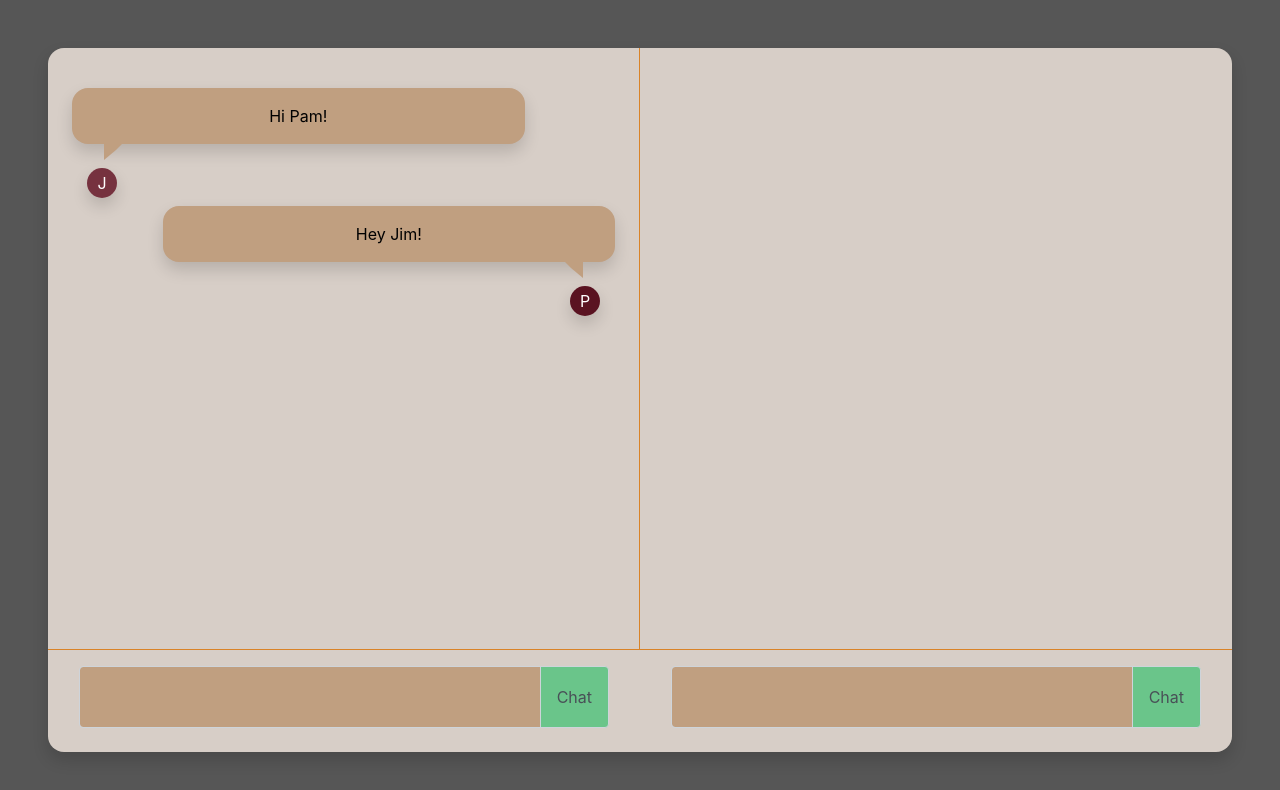
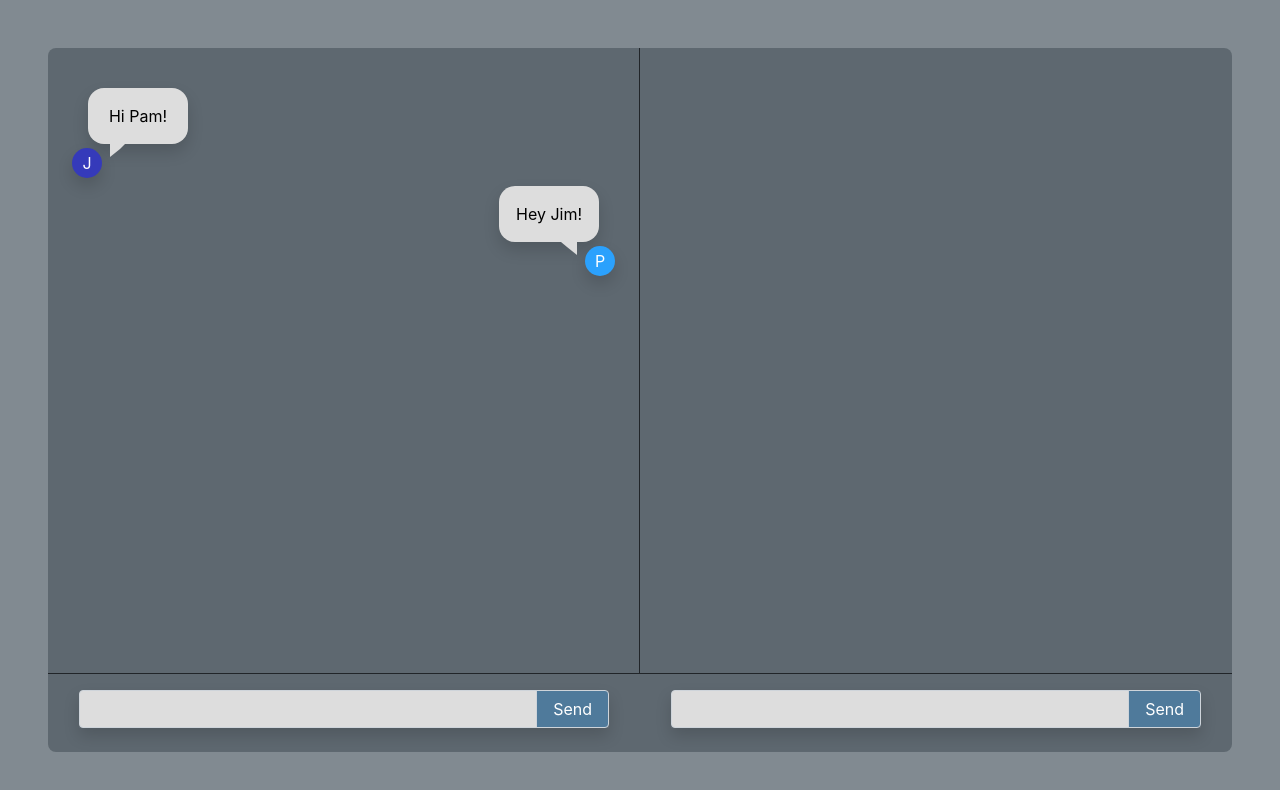
Before and after one commit to Firecoded/chat_sim_v1, a React (Create React App) app: page / in a window 1280 px wide. Shown: the top 790 px of the page. Built offline with nearby package versions, Linux system fonts and the light colour scheme.

Commit message:
adjust color palette, element spacing, general ui changes

```diff
--- a/src/components/chatBubbles.tsx
+++ b/src/components/chatBubbles.tsx
@@ -20,16 +20,10 @@ export const ChatBubbles = ({ chatUserId, chatLogs, otherUser }: IChatBubblesPro
         scrollToBottom();
     }, [chatLogs, otherUser.isTyping]);
 
-    const addGutter = (addGutter: boolean) => {
-        if (addGutter) {
-            return <div className="col-md-2 d-sm-none d-md-block"></div>;
-        }
-    };
-
     const addUserIcon = (addIcon: boolean, leftBubble: boolean, initial: string) => {
         if (addIcon) {
             return (
-                <div className={`col-12 d-flex justify-content-${leftBubble ? "start" : "end"}`}>
+                <div className={`col-12 d-flex justify-content-${leftBubble ? "start pl-0" : "end pr-0"}`}>
                     <div
                         className={`${
                             leftBubble ? "left" : "right"
@@ -46,12 +40,9 @@ export const ChatBubbles = ({ chatUserId, chatLogs, otherUser }: IChatBubblesPro
         if (otherUser.isTyping) {
             return (
                 <div className="mb-2 chat-bubble-container row">
-                    <div className="col-12 d-flex justify-content-end">
+                    <div className="col-12 d-flex justify-content-end pr-0">
                         <div className="d-flex align-items-center justify-content-center">
                             <IsTyping />
-                        </div>
-                        <div className="right-user-bubble shadow chat-bubble-user-icon d-flex align-items-center justify-content-center">
-                            <span>{otherUser.chatUserName[0]}</span>
                         </div>
                     </div>
 
@@ -65,20 +56,18 @@ export const ChatBubbles = ({ chatUserId, chatLogs, otherUser }: IChatBubblesPro
     return (
         <div className="mt-3 p-3">
             {chatLogs.map((chatLog, index) => {
-                const leftBubble = chatLog.chatUserId === chatUserId;
+                const isLeft = chatLog.chatUserId === chatUserId;
                 const showUserIcon =
                     index === chatLogs.length - 1 || chatLog.chatUserId !== chatLogs[index + 1].chatUserId;
-                const bubbleOriginElement = showUserIcon
-                    ? `mb-4 bubble-origin-${leftBubble ? "left" : "right"}`
-                    : `mb-1`;
+                const bubbleOriginElement = showUserIcon ? `mb-1 bubble-origin-${isLeft ? "left" : "right"}` : `mb-1`;
                 return (
                     <div className="mb-2 chat-bubble-container row" key={`${index}_${chatLog.chatUserId}`}>
-                        {addGutter(!leftBubble)}
-                        <div className={`col-md-10 col-sm-12 p-3 chat-bubble shadow ${bubbleOriginElement}`}>
-                            {chatLog.chatLogContent}
+                        <div className={`d-flex justify-content-${isLeft ? "start " : "end "}w-100 px-3`}>
+                            <span className={`p-3 chat-bubble shadow ${bubbleOriginElement}`}>
+                                {chatLog.chatLogContent}
+                            </span>
                         </div>
-                        {addGutter(leftBubble)}
-                        {addUserIcon(showUserIcon, leftBubble, chatLog.chatUserName[0])}
+                        {addUserIcon(showUserIcon, isLeft, chatLog.chatUserName[0])}
                     </div>
                 );
             })}
--- a/src/components/chatInput.tsx
+++ b/src/components/chatInput.tsx
@@ -25,16 +25,16 @@ export const ChatInput = ({ onSubmit, setUserIsTyping, userIsTyping }: IChatInpu
                 setInputValue("");
             }}
         >
-            <div className="input-group">
-                <textarea
+            <div className="input-group shadow">
+                <input
                     className="form-control chat-input"
-                    aria-label="Chat Text Area"
+                    aria-label="Chat Input"
                     value={inputValue}
                     onChange={(e) => setInputValue(e.target.value)}
-                ></textarea>
+                ></input>
                 <div className="input-group-append">
                     <button className="input-group-text chat-input-button px-3" type="submit">
-                        Chat
+                        Send
                     </button>
                 </div>
             </div>
--- a/src/controllers/chatSimContainer.tsx
+++ b/src/controllers/chatSimContainer.tsx
@@ -55,7 +55,7 @@ export const ChatSimContainer = (): JSX.Element => {
     };
 
     return (
-        <div className="shadow chat-sim-container container-fluid h-100 rounded-corners-all d-flex flex-column">
+        <div className="chat-sim-container container-fluid h-100 d-flex flex-column">
             <div className="row d-md-none">
                 <div className="col-12 p-0">
                     <ChatToggle
--- a/src/styles/main.scss
+++ b/src/styles/main.scss
@@ -8,25 +8,30 @@ body {
 
 #root {
     height: 100vh;
-    background-color: get-color("foreground");
+    background-color: get-color("background3");
     padding: 3rem;
 }
 
 .chat-sim-container {
     max-width: 1800px;
-    background-color: get-color("background");
+    background-color: get-color("background5");
+    border-radius: 0.5rem;
 }
 
 .chat-toggle-container {
-    background-color: get-color("foreground");
+    background: get-color("background3");
     div {
-        background-color: get-color("accent-variant");
-        @include black-text;
+        background: get-color("primary-variant");
+        @include white-text;
+        border: 1px solid get-color("secondary");
+        border-bottom: none;
     }
     .active {
-        background-color: get-color("background");
+        background: get-color("background5");
         border-bottom: none;
         text-decoration: underline;
+        border: 1px solid get-color("primary-variant");
+        border-bottom: none;
     }
 }
 
@@ -34,28 +39,29 @@ body {
     @include anim-appear;
     .chat-bubble {
         position: relative;
-        background: get-color("accent-variant");
+        background: get-color("background2");
         @include rounded-corners-all;
         @include black-text;
         text-align: center;
+        min-width: 100px;
         &.bubble-origin-left:before,
         &.bubble-origin-right:before {
             content: "";
             width: 0px;
             height: 0px;
             position: absolute;
-            border-left: 12px solid get-color("accent-variant");
-            border-right: 6px solid transparent;
-            border-top: 6px solid get-color("accent-variant");
-            border-bottom: 10px solid transparent;
-            left: 32px;
-            bottom: -16px;
+            border-left: 10px solid get-color("background2");
+            border-right: 5px solid transparent;
+            border-top: 5px solid get-color("background2");
+            border-bottom: 8px solid transparent;
+            left: 22px;
+            bottom: -13px;
         }
         &.bubble-origin-right:before {
-            border-right: 12px solid get-color("accent-variant");
+            border-right: 10px solid get-color("background2");
             border-left: 6px solid transparent;
             left: initial;
-            right: 32px;
+            right: 22px;
         }
     }
     .chat-bubble-user-icon {
@@ -67,22 +73,23 @@ body {
             @include white-text;
         }
         &.right-user-bubble {
-            background-color: get-color("secondary");
+            background-color: get-color("primary-variant");
             @include white-text;
         }
     }
 }
 
 .chat-input {
-    background-color: get-color("accent-variant");
+    background: get-color("background2");
     resize: none;
     &:focus {
-        background-color: get-color("accent-variant");
+        background: get-color("background2");
     }
 }
 
 .chat-input-button {
-    background-color: get-color("success");
+    background-color: get-color("secondary-variant");
+    @include white-text;
 }
 
 .is-typing {
@@ -92,7 +99,7 @@ body {
         height: 8px;
         border-radius: 50%;
         margin-right: 2px;
-        background-color: get-color("secondary");
+        background-color: get-color("primary-variant");
         @include anim-bounce;
         &:nth-child(2) {
             animation-delay: -1.1s;
--- a/src/styles/variables.scss
+++ b/src/styles/variables.scss
@@ -1,11 +1,15 @@
 $color-theme: (
-    "primary": #76323f,
-    "accent": #d98328,
-    "accent-variant": #c09f80,
-    "secondary": #5a1321,
-    "success": #6ac58a,
-    "foreground": #565656,
-    "background": #d7cec7,
+    "primary": rgb(53, 58, 186),
+    "primary-variant": rgb(43, 161, 253),
+    "secondary": rgba(53, 58, 186, 0.5),
+    "secondary-variant": rgba(43, 161, 253, 0.3),
+    "success": rgb(120, 192, 67),
+    "danger": rgb(237, 28, 58),
+    "background1": #ffffff,
+    "background2": rgb(221, 221, 221),
+    "background3": rgb(129, 138, 145),
+    "background4": rgba(53, 58, 186, 0.1),
+    "background5": rgb(94, 104, 112),
 );
 
 @function get-color($key: "primary") {
```
Also changed, not shown: 1 other file (tests, documents, lock files or other folders).
